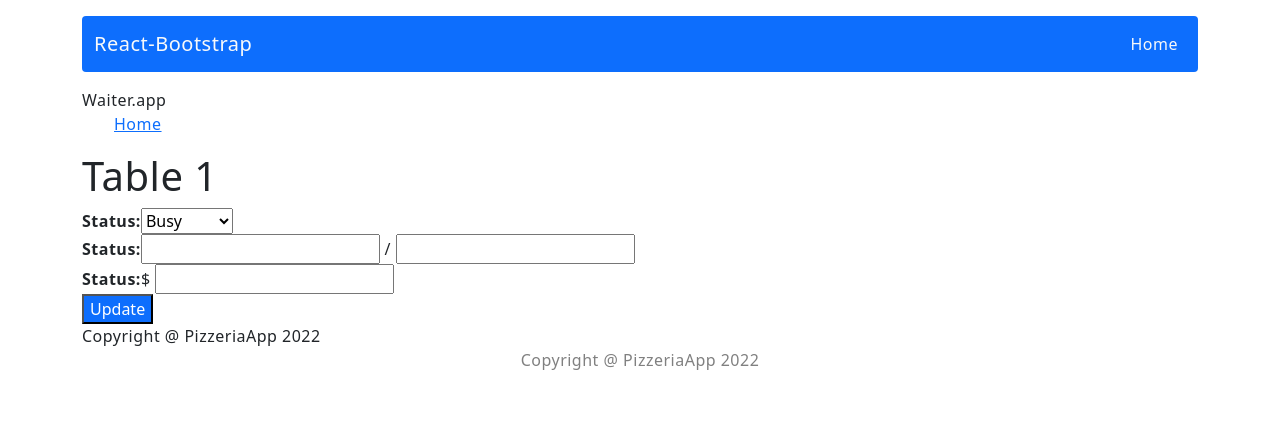
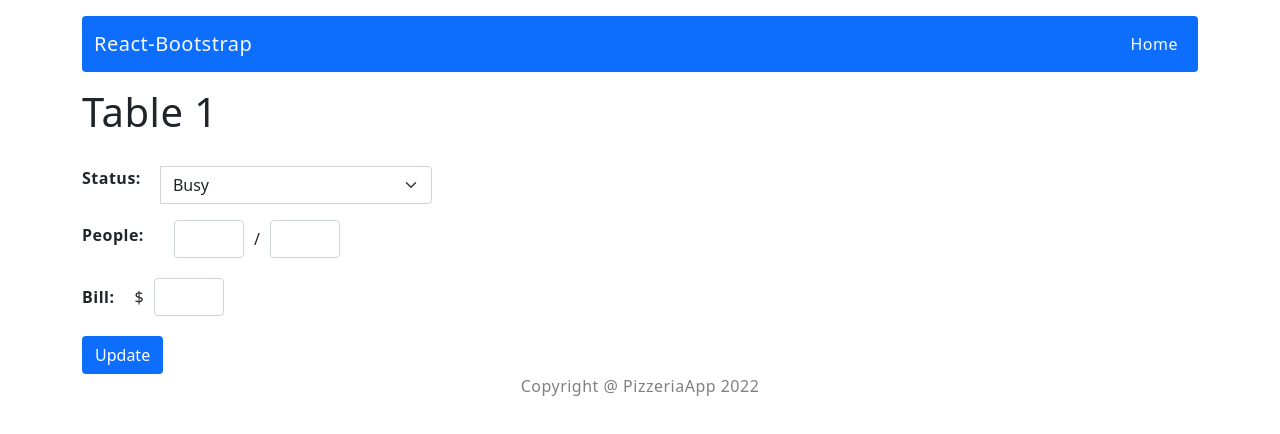
Before and after one commit to KevinKaluzny/waiter-app, a React (Create React App) app: page /table/1 in a window 1280 px wide. Shown: the top 434 px of the page. Built offline with nearby package versions, Linux system fonts and the light colour scheme.

Commit message:
Custom table page and style it

```diff
--- a/src/components/pages/Table/Table.js
+++ b/src/components/pages/Table/Table.js
@@ -1,46 +1,33 @@
 import styles from './Table.module.scss';
+import './Table.scss';
 
 const Table = () => {
     return (
         <div>
-            <header>
-                <span>Waiter.app</span>
-
-                <nav>
-                    <ul>
-                        <li><a href="#">Home</a></li>
-                    </ul>
-                </nav>
-            </header>
-
             <main>
                 <h1>Table 1</h1>
 
                 <form>
-                    <div>
+                    <div class="input-group mb-3">
                         <label for="status"><b>Status:</b></label>
-                        <select id="status">
-                            <option value="busy">Busy</option>
+                        <select class="form-select" aria-label="Default select example">
+                            <option selected value="busy">Busy</option>
                             <option value="reserved">Reserved</option>
                             <option value="free">Free</option>
                             <option value="cleaning">Cleaning</option>
                         </select>
                     </div>
                     <div>
-                        <label for="people"><b>Status:</b></label>
-                        <input type="number" id="people" /> / <input type="number" />
+                        <label for="people" class="form-label"><b>People:</b></label>
+                        <input class="form-control" type="number" min="0" max="10" id="people" /> / <input class="form-control" type="number" min="0" max="10" />
                     </div>
                     <div>
-                        <label for="bill"><b>Status:</b></label>
-                        $ <input type="number" id="bill" />
+                        <label for="bill"><b>Bill:</b></label>
+                        $ <input class="form-control" type="number" min="0" id="bill" />
                     </div>
-                    <button>Update</button>
+                    <button class="btn btn-primary">Update</button>
                 </form>
             </main>
-
-            <footer>
-                <p>Copyright @ PizzeriaApp 2022</p>
-            </footer>
         </div>
     );
 }
--- /dev/null
+++ b/src/components/pages/Table/Table.scss
@@ -0,0 +1,23 @@
+h1 {
+    margin-bottom: 30px !important;
+}
+
+form {
+    width: 350px;
+}
+
+form div {
+    display: flex;
+    flex-direction: row;
+    margin-bottom: 20px;
+    align-items: center;
+}
+
+label {
+    margin-right: 20px;
+}
+
+input {
+    width: 70px !important;
+    margin: 0 10px !important;
+}
```
